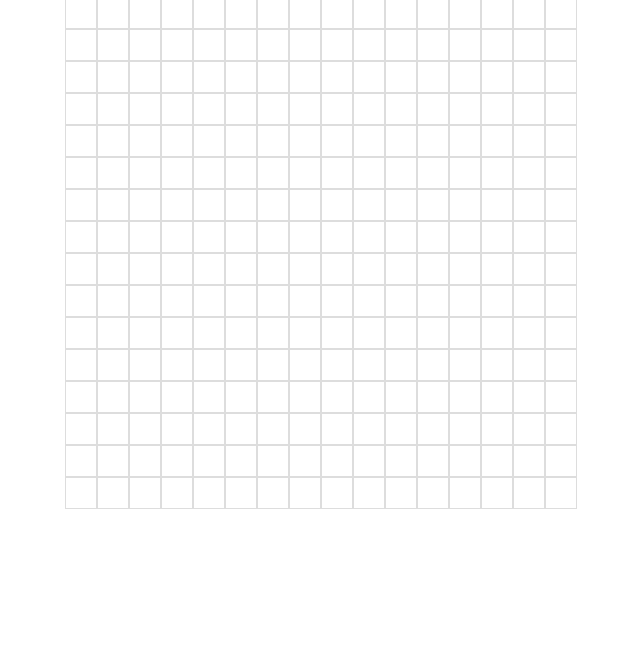
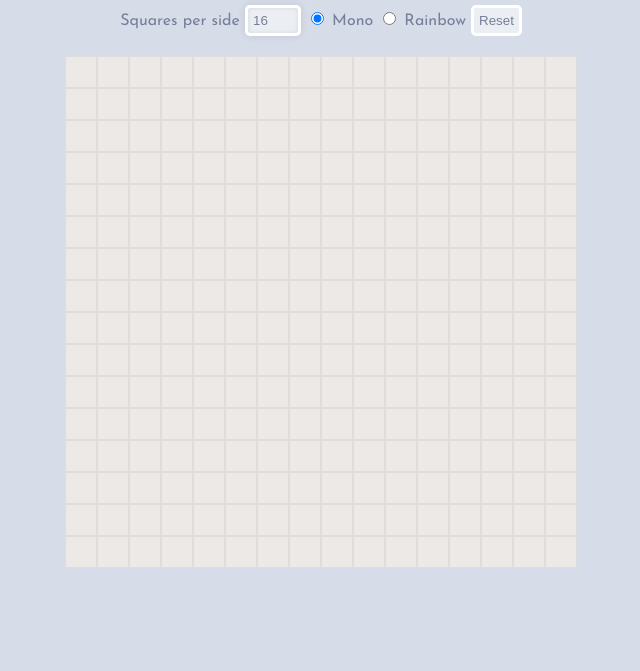
Before and after one commit to alicee88/EtchASketch, a plain HTML site: page index.html in a window 1280 px wide. Shown: the part 129-800 px from the top of the page, without its empty margins (319-959 px from the left). Drawn offline with Linux system fonts and the light colour scheme.

Commit message:
Added styling to form elements and background

```diff
--- a/index.html
+++ b/index.html
@@ -12,7 +12,7 @@
         <div class = "controls">
             <form class="resetControls">
                 <label for="reset">Squares per side</label>
-                <input id="reset" type="number" name="squares" min="1" max="100" value="16">
+                <input id="reset" type="number" name="squares" min="1" max="100" value="16" size="5">
 
 
                 <input type="radio" id="mono" name="coloured" value="mono" checked>
@@ -24,7 +24,7 @@
                 <input type="submit" value="Reset">
             </form>
         </div>
-        <div class="container">
+        <div class="container-grid">
             <div class="wrapper"></div>
         </div>
     </div>
--- a/script.js
+++ b/script.js
@@ -2,6 +2,7 @@ const wrapper = document.querySelector('.wrapper');
 const resetControls = document.querySelector('.resetControls');
 const resetSquares = document.querySelector('input[name="squares"]');
 const colourControl = document.querySelectorAll('input[name="coloured"]');
+const body = document.querySelector('body');
 // For CSS Custom Property (numSquares)
 const root = document.documentElement;
 
@@ -51,11 +52,13 @@ function getColour(square) {
         }
     } else {
         // Rainbow colours!
+        let h, l;
         if(!square.visited) {
             // Set a random colour
             r = Math.floor(Math.random() * 256);
             g = Math.floor(Math.random() * 256);
             b = Math.floor(Math.random() * 256);
+
         } else {
             // Make the existing colour 10% more black
             rgb = getComputedStyle(square.div).backgroundColor;
@@ -82,6 +85,12 @@ function reset(e) {
 
     createGrid(numSquares);
 
+    if(!isMono) {
+        body.classList.add('rainbow-body');
+    } else {
+        body.classList.remove('rainbow-body');
+    }
+
 }
 
 function updateNumSquares(e) {
--- a/style.css
+++ b/style.css
@@ -9,6 +9,14 @@ html {
 body {
     margin: 0 auto;
     font-family: 'Josefin Sans', sans-serif;
+    color: #757f9a;
+    background: #d7dde8;
+}
+
+.rainbow-body {
+    background: #CC95C0;  /* fallback for old browsers */
+    background: -webkit-linear-gradient(to right, #7AA1D2, #DBD4B4, #CC95C0);  /* Chrome 10-25, Safari 5.1-6 */
+    background: linear-gradient(to right, #7AA1D2, #DBD4B4, #CC95C0); /* W3C, IE 10+/ Edge, Firefox 16+, Chrome 26+, Opera 12+, Safari 7+ */
 }
 
 h1 {
@@ -20,6 +28,7 @@ h1 {
     display: flex;
     align-items: center;
     flex-direction: column;
+    margin-top: 50px;
 }
 
 .wrapper {
@@ -31,8 +40,39 @@ h1 {
 
  .square {
     border: 1px solid #DDDDDD;
-}
+    background: #ECE9E6;
+ }
 
 .resetControls {
     padding-bottom: 20px;
 }
+
+input[type=number] {
+    border: 3px solid white;
+    -webkit-box-shadow:
+      inset 0 0 4px  rgba(0,0,0,0.1),
+            0 0 8px rgba(0,0,0,0.1);
+    -moz-box-shadow:
+      inset 0 0 4px  rgba(0,0,0,0.1),
+            0 0 8px rgba(0,0,0,0.1);
+    box-shadow:
+      inset 0 0 4px  rgba(0,0,0,0.1),
+            0 0 8px rgba(0,0,0,0.1);
+    padding: 5px;
+    background: rgba(255,255,255,0.5);
+    width: 2.5rem;
+    border-radius: 5px;
+    color: #757f9a;
+}
+
+input[type=submit] {
+    border: 3px solid white;
+    background: rgba(255,255,255,0.5);
+    padding: 5px;
+    border-radius: 5px;
+    color: #757f9a;
+}
+
+input[type=submit]:hover {
+    background: rgb(255,255,255,0.2);
+}
```
